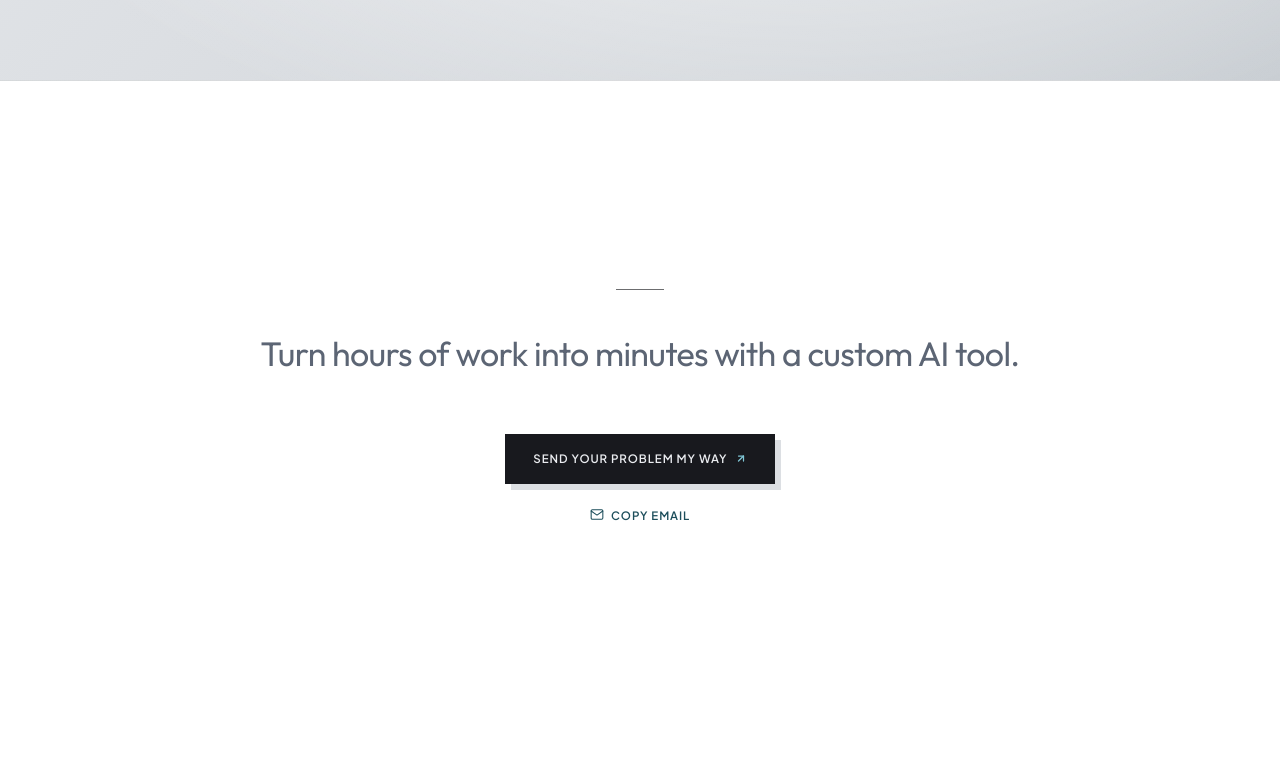
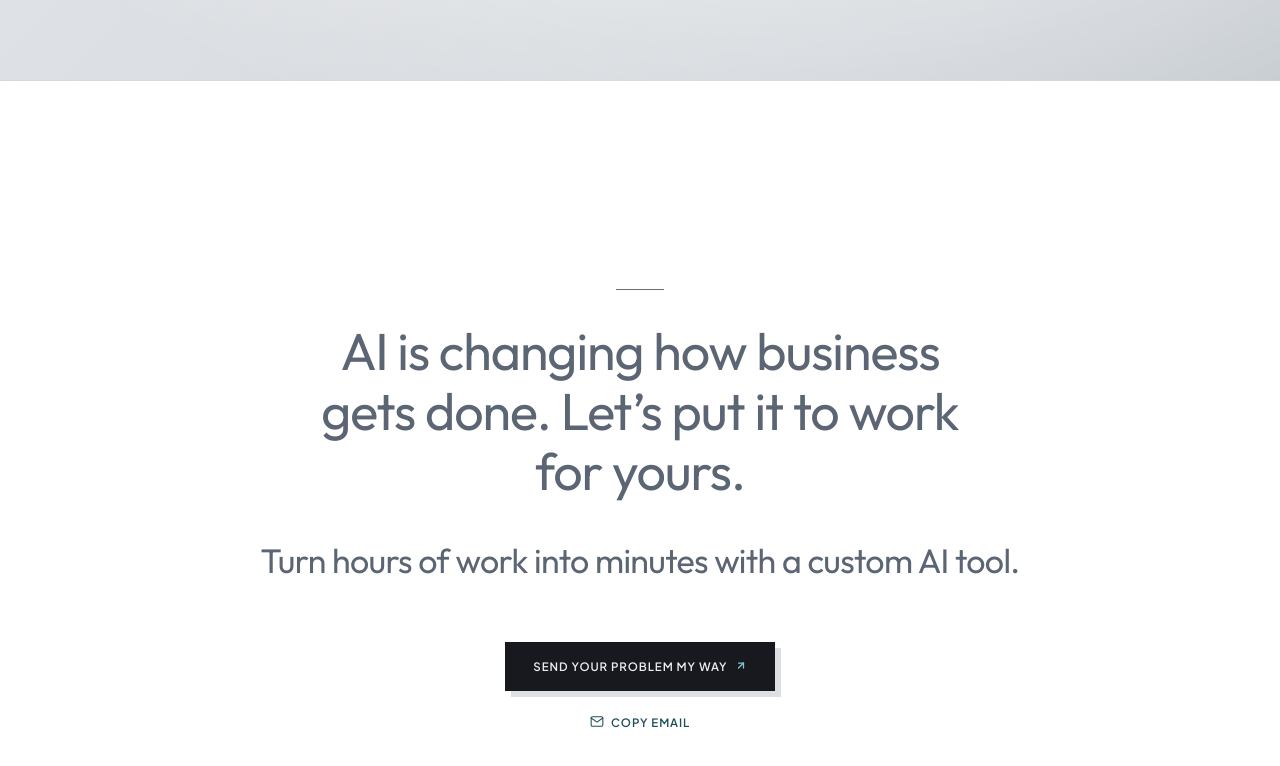
Before and after one commit to Irene2828/porfoliojuly, a Next.js app: page / in a window 1280 px wide. Shown: the part 5317-6083 px from the top of the page. Before the commit the page ends 5960 px from the top, so only its background shows below. Built offline with nearby package versions, Linux system fonts and the light colour scheme; no server answers; the database is empty.

Commit message:
feat: prefooter — add closing headline above rotating statements

```diff
--- a/src/app/v2/components/EditorialStatement.tsx
+++ b/src/app/v2/components/EditorialStatement.tsx
@@ -101,6 +101,24 @@ export default function EditorialStatement() {
           margin: '0 auto 2rem auto',
           opacity: 0.6
         }} />
+
+        {/* Closing headline — hero-headline style, single uniform treatment */}
+        <h2
+          className="prefooter-closing-line"
+          style={{
+            fontFamily: 'var(--font-heading)',
+            fontSize: 'clamp(2rem, 8vw, 3.25rem)',
+            fontWeight: 500,
+            letterSpacing: '-0.02em',
+            lineHeight: 1.15,
+            color: '#333842',
+            textAlign: 'center',
+            margin: '0 0 1.75rem 0',
+            maxWidth: '20ch',
+          }}
+        >
+          AI is changing how business gets done. Let&rsquo;s put it to work for yours.
+        </h2>
 
         {/* Section Heading Animated Loop */}
         <div style={{ minHeight: '64px', display: 'flex', alignItems: 'center', justifyContent: 'center', marginBottom: '1.25rem' }}>
```
